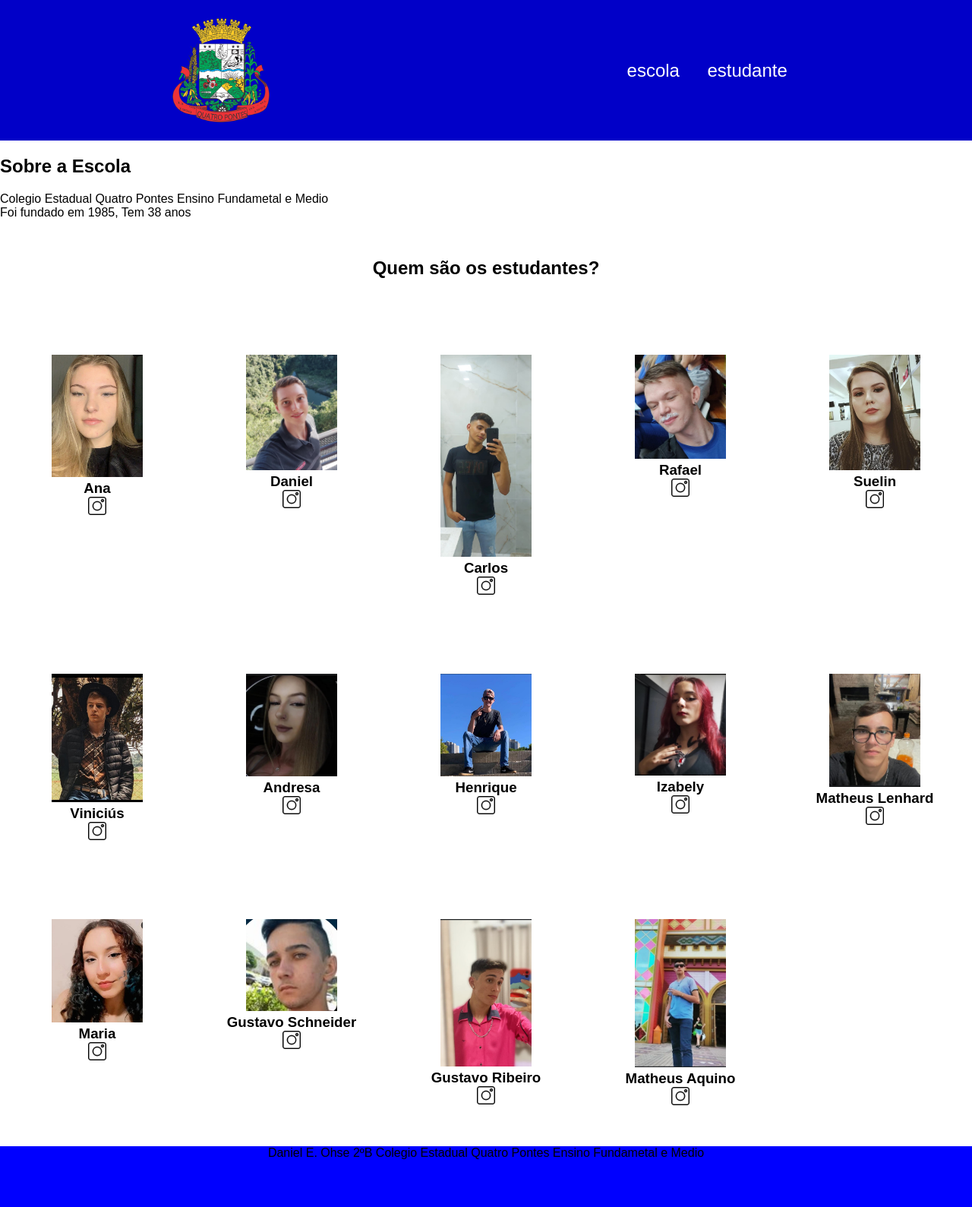
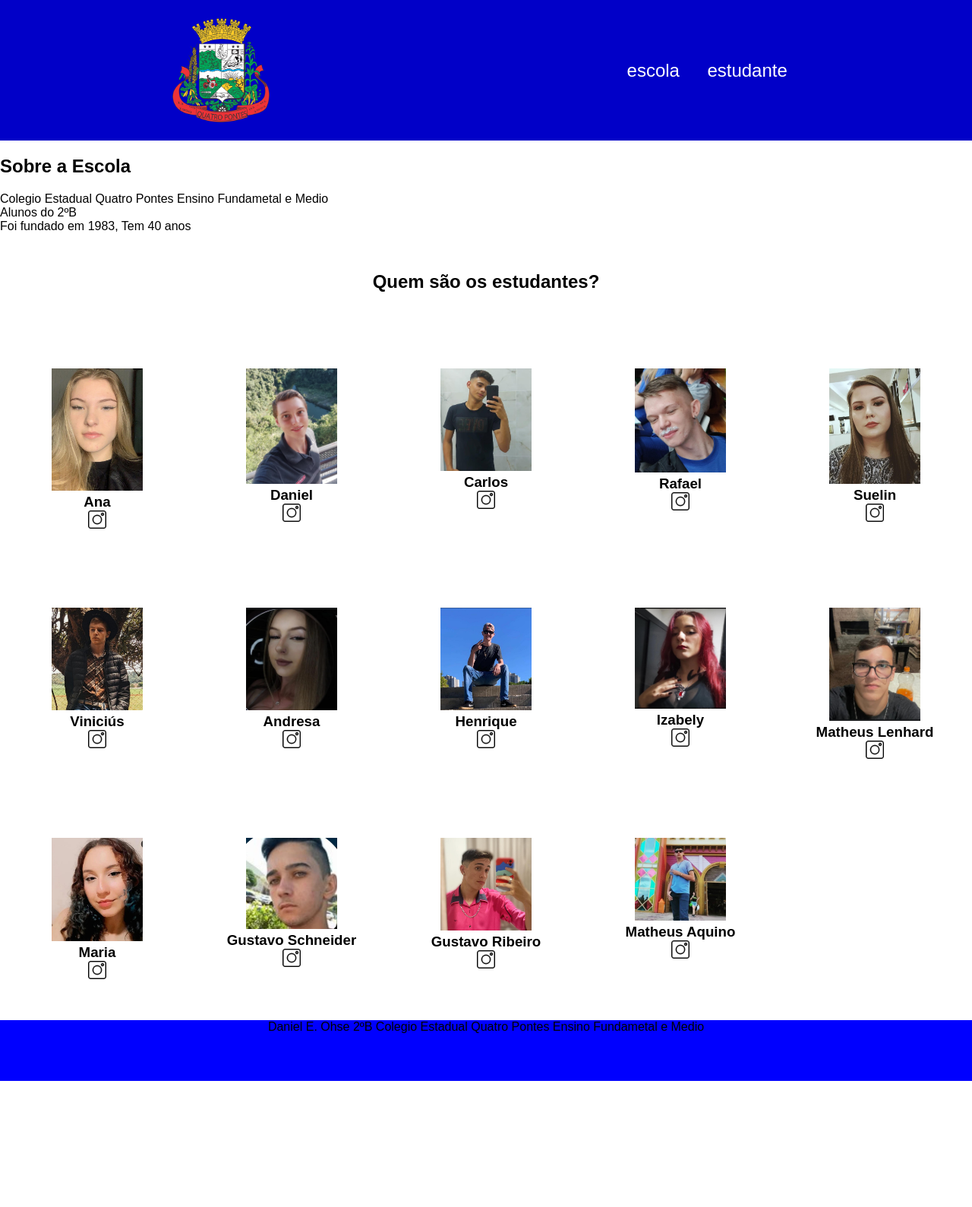
Before and after one commit to danieleduardoohse/projeto-1--, a plain HTML site: page index.html in a window 1280 px wide. Shown: the whole page at 76% size. After the commit the page ends 1423 px from the top, so only its background shows below. Drawn offline with Linux system fonts and the light colour scheme.

Commit message:
Add files via upload

```diff
--- a/index.html
+++ b/index.html
@@ -21,8 +21,8 @@
     <section class="escola">
     <div class="escola-div-conteudo">
              <h2 class="escola-titulo">Sobre a Escola</h2>
-             <p class="escola-texto-um">Colegio Estadual Quatro Pontes Ensino Fundametal e Medio</p>
-             <p class="escola-texto-dois">Foi fundado em 1985, Tem 38 anos</p>
+             <p class="escola-texto-um">Colegio Estadual Quatro Pontes Ensino Fundametal e Medio Alunos do 2ºB</p>
+             <p class="escola-texto-dois">Foi fundado em 1983, Tem 40 anos</p>
     </div>
     </section>
              <section class="estudante">
@@ -42,7 +42,7 @@
           </div>
 
         <div class= "estudante-div">
-        <img class="estudante-imagem" src="img carl.jpeg" alt="Carlos">
+        <img class="estudante-imagem" src="carlos.jpeg" alt="Carlos">
         <h3> Carlos</h3>
         <a href="https://instagram.com/carloseduardo51__?igshid=YmMyMTA2M2Y="><img class="estudante-icone" src="instagram.png" alt="icone instagram"></a>
   </div>
@@ -60,7 +60,7 @@
 </div>
 
                 <div class= "estudante-div">
-                <img class="estudante-imagem" src="img vini.jpeg" alt="Viniciús">
+                <img class="estudante-imagem" src="vinia.jpeg" alt="Viniciús">
                 <h3> Viniciús</h3>
                 <a href="https://instagram.com/vini_.bender?igshid=YmMyMTA2M2Y="><img class="estudante-icone" src="instagram.png" alt="icone instagram"></a>
  </div>
@@ -107,13 +107,13 @@
 
 
  <div class="estudante-div">
- <img class="estudante-imagem" src="gustaribeiro.jpeg" alt="Gustavo Ribeiro">
+ <img class="estudante-imagem" src="gustavb.jpeg" alt="Gustavo Ribeiro">
  <h3> Gustavo Ribeiro</h3>
  <a href="https://www.instagram.com/gusta.ribeiro006/?igshid=YmMyMTA2M2Y%3D"><img class="estudante-icone" src="instagram.png" alt="icone instagram"></a>
 </div>
 
                 <div class="estudante-div">
-                <img class="estudante-imagem" src="imgmatheaqui.jpeg" alt="Matheus Aquino">
+                <img class="estudante-imagem" src="matheuaq.jpeg" alt="Matheus Aquino">
                 <h3> Matheus Aquino</h3>
                 <a href="https://www.instagram.com/matheus_aquino22/?igshid=YmMyMTA2M2Y%3D"><img class="estudante-icone" src="instagram.png" alt="icone instagram"></a>
  </div>
```
Also changed, not shown: carlos.jpeg (added), gustavb.jpeg (added), matheuaq.jpeg (added), vinia.jpeg (added).
